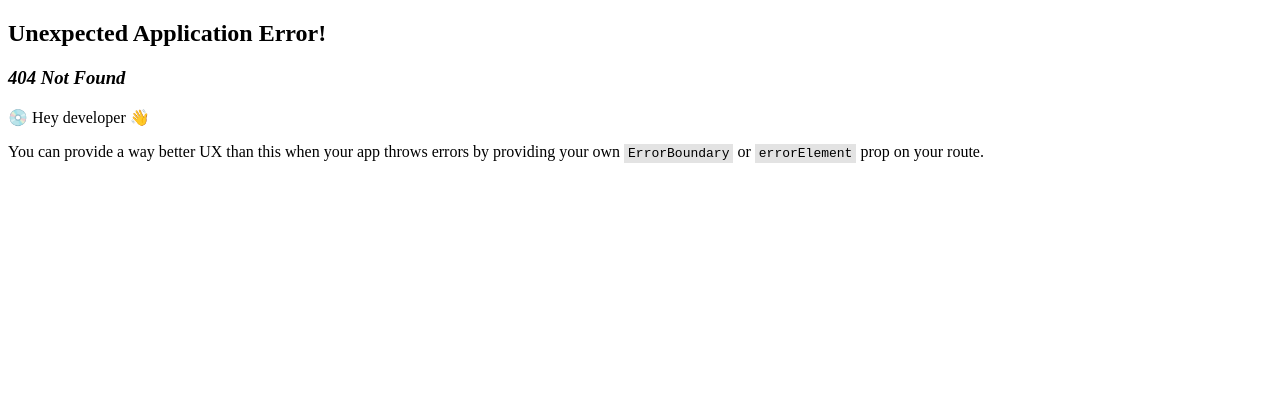
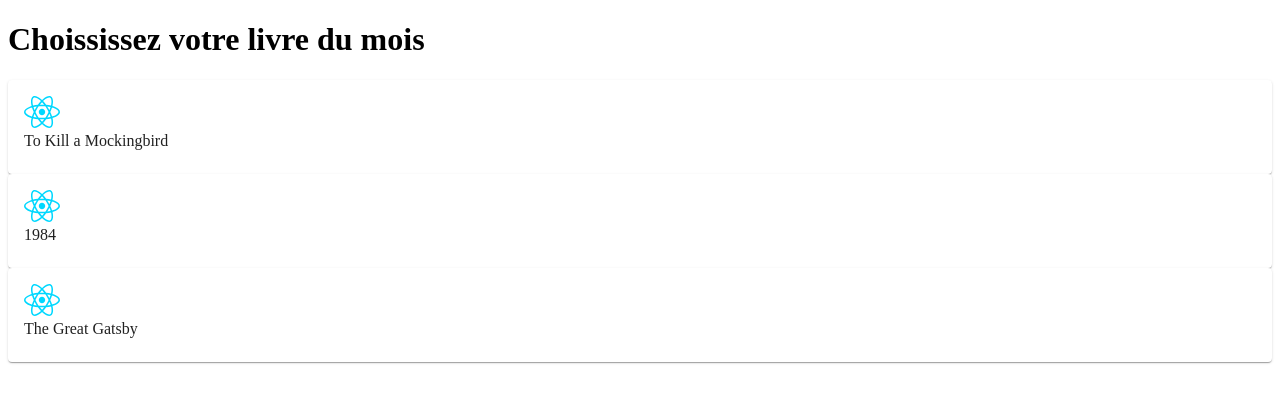
Before and after one commit to Feydai/Bookish, a React (Vite) app: page /pickFavorite in a window 1280 px wide. Before the commit this address had no page. Shown: the top 402 px of the page. Built offline with nearby package versions, Linux system fonts and the light colour scheme.

Commit message:
add book card no style

```diff
--- a/package.json
+++ b/package.json
@@ -11,6 +11,9 @@
   },
   "dependencies": {
     "@aws-amplify/ui-react": "^6.2.0",
+    "@emotion/react": "^11.13.3",
+    "@emotion/styled": "^11.13.0",
+    "@mui/material": "^6.1.1",
     "aws-amplify": "^6.5.2",
     "react": "^18.2.0",
     "react-dom": "^18.2.0",
--- /dev/null
+++ b/src/components/BookCard.tsx
@@ -0,0 +1,24 @@
+import Card from '@mui/material/Card';
+import CardContent from '@mui/material/CardContent';
+import MyIcon from './../assets/react.svg';
+
+interface BookCardProps {
+    imgUrl?: string;
+    title: string;
+}
+
+const BookCard = ({ imgUrl, title }: BookCardProps) => {
+    return (
+        <Card>
+            <CardContent>
+                <img
+                    src={imgUrl ? imgUrl : MyIcon}
+                    alt={title}
+                />
+                <div>{title}</div>
+            </CardContent>
+        </Card>
+    );
+};
+
+export default BookCard;
--- /dev/null
+++ b/src/routes/PickFavorite/PickFavorite.tsx
@@ -0,0 +1,68 @@
+import React, { useEffect, useState } from 'react';
+import BookCard from './../../components/BookCard';
+import { Book } from './../../types/Book';
+
+interface PickFavoriteProps {}
+
+const PickFavorite = ({}: PickFavoriteProps) => {
+    // const [bookSelection, setBookSelection] = useState([]);
+
+    const bookSelection: Book[] = [
+        {
+            id: '1',
+            title: 'To Kill a Mockingbird',
+            authors: ['Harper Lee'],
+            publishedDate: '1960',
+            description:
+                'A gripping, heart-wrenching, and wholly remarkable tale of coming-of-age in a South poisoned by virulent prejudice.',
+            categories: ['Fiction', 'Historical'],
+            averageRating: 4.8,
+            pageCount: 324,
+            language: 'en',
+        },
+        {
+            id: '2',
+            title: '1984',
+            authors: ['George Orwell'],
+            publishedDate: '1949',
+            description:
+                'A dystopian novel set in a totalitarian regime where surveillance and control is omnipresent.',
+            categories: ['Fiction', 'Dystopian'],
+            averageRating: 4.6,
+            pageCount: 328,
+            language: 'en',
+        },
+        {
+            id: '3',
+            title: 'The Great Gatsby',
+            authors: ['F. Scott Fitzgerald'],
+            publishedDate: '1925',
+            description:
+                "A novel set in the Roaring Twenties, it tells the story of Jay Gatsby's unrequited love for Daisy Buchanan.",
+            categories: ['Fiction', 'Classics'],
+            averageRating: 4.2,
+            pageCount: 180,
+            language: 'en',
+        },
+    ];
+
+    // Get 3 random books from API here
+    useEffect(() => {}, []);
+    return (
+        <div>
+            <h1>Choississez votre livre du mois</h1>
+            {bookSelection &&
+                !!bookSelection.length &&
+                bookSelection.map((book: Book) => {
+                    return (
+                        <BookCard
+                            key={book.id}
+                            title={book.title}
+                        />
+                    );
+                })}
+        </div>
+    );
+};
+
+export default PickFavorite;
--- /dev/null
+++ b/src/types/Book.tsx
@@ -0,0 +1,11 @@
+export interface Book {
+    id: string;
+    title: string;
+    authors: string[];
+    publishedDate: string;
+    description: string;
+    categories: string[];
+    averageRating: number;
+    pageCount: number;
+    language: string;
+}
```
Also changed, not shown: src/routes/routes.tsx (+11 -6 lines), 2 other files (tests, documents, lock files or other folders).
